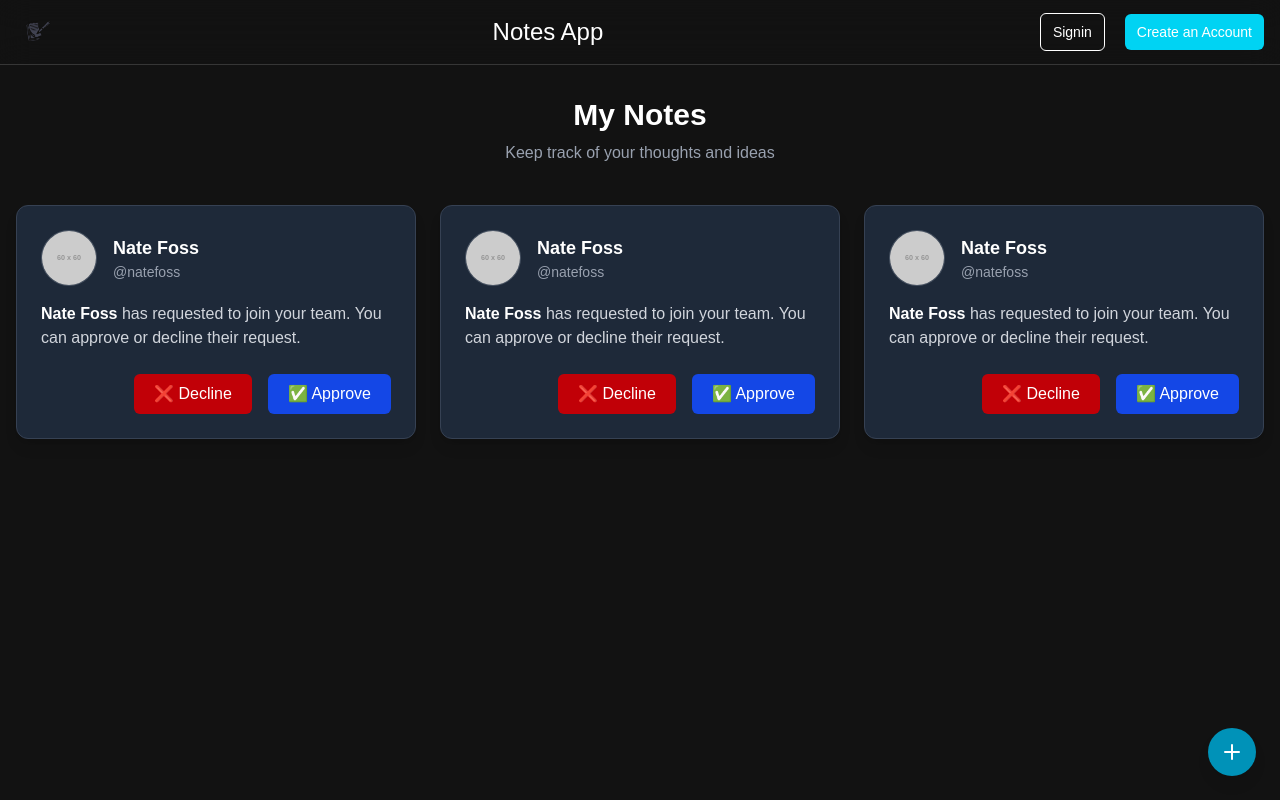
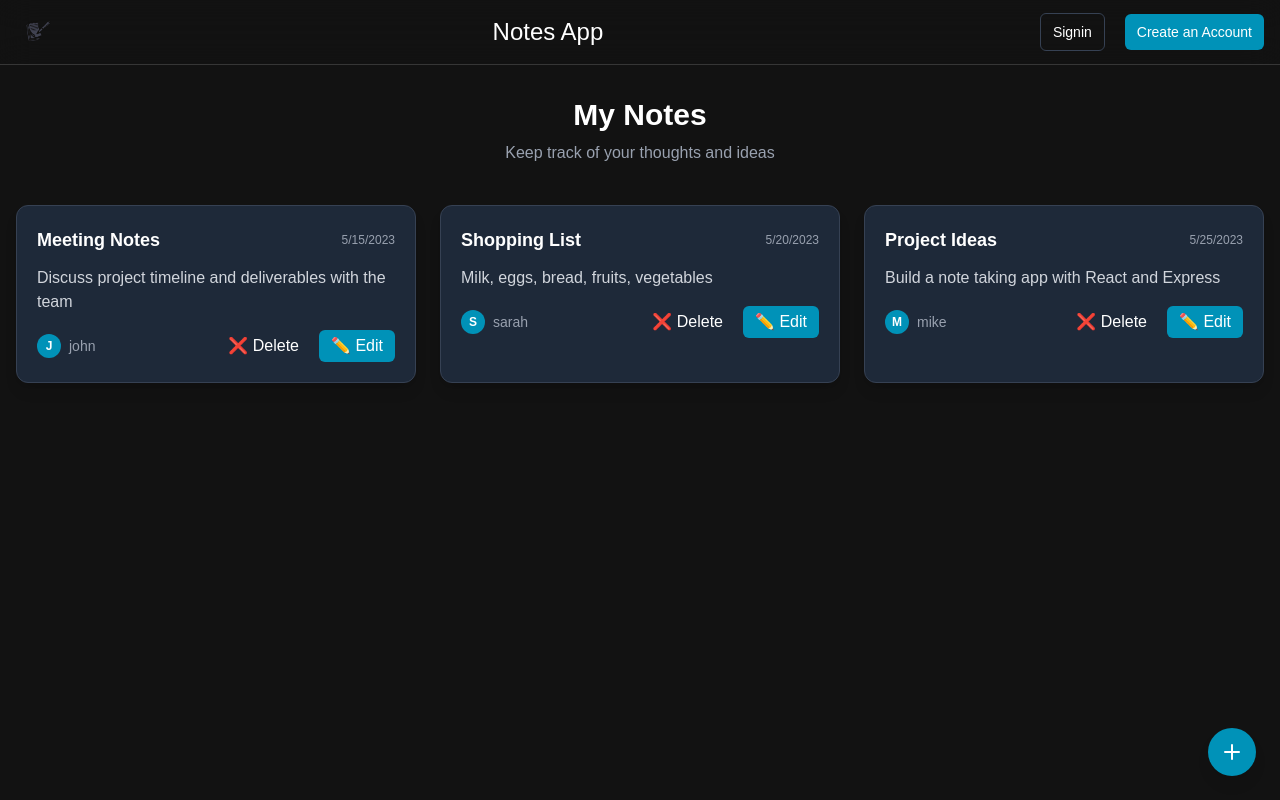
Before and after one commit to Mani-420/Notes_app, a React (Vite) app in the folder frontend/: page / in a window 1280 px wide. Built offline with nearby package versions, Linux system fonts and the light colour scheme.

Commit message:
Components

```diff
--- a/frontend/src/components/Navbar.jsx
+++ b/frontend/src/components/Navbar.jsx
@@ -1,39 +1,106 @@
-import React from 'react';
+import React, { useState } from 'react';
+import { Link, useNavigate } from 'react-router-dom';
 import notes from '../assets/notes.png';
-import { useState } from 'react';
-import { Menu, X } from 'lucide-react';
+import { Menu, X, LogOut } from 'lucide-react';
 
 const Navbar = () => {
   const [isOpen, setIsOpen] = useState(false);
+  const navigate = useNavigate();
+
+  // This should come from your auth context in a real app
+  const [isLoggedIn, setIsLoggedIn] = useState(false);
+
   const toggleMenu = () => {
     setIsOpen(!isOpen);
+  };
+
+  const handleLogout = () => {
+    // Here you would implement your logout logic:
+    // - Clear tokens/cookies
+    // - Update auth context
+    // - Redirect user
+
+    // For now, just toggle the mock state and navigate to home
+    setIsLoggedIn(false);
+    navigate('/');
   };
 
   return (
     <nav className="sticky top-0 z-50 py-3 backdrop-blur-lg border-b border-neutral-700/80">
       <div className="container px-4 mx-auto relative lg:text-sm">
         <div className="flex justify-between items-center">
-          <div className="flex items-center flex-shrink-0">
+          <Link to="/" className="flex items-center flex-shrink-0">
             <img className="h-10 w-10" src={notes} alt="company logo" />
+          </Link>
+          <Link to="/">
+            <h1 className="text-2xl">Notes App</h1>
+          </Link>
+
+          {/* Desktop Navigation */}
+          <div className="hidden lg:flex justify-center space-x-5 items-center">
+            {isLoggedIn ? (
+              <button
+                onClick={handleLogout}
+                className="flex items-center gap-2 py-2 px-3 border border-gray-700 rounded-md hover:border-red-500 hover:text-red-400 transition-colors"
+              >
+                <LogOut size={18} />
+                Logout
+              </button>
+            ) : (
+              <>
+                <Link
+                  to="/login"
+                  className="py-2 px-3 border border-gray-700 rounded-md hover:border-cyan-600"
+                >
+                  Signin
+                </Link>
+                <Link
+                  to="/register"
+                  className="bg-cyan-600 py-2 px-3 rounded-md hover:bg-cyan-700 transition duration-300 text-white"
+                >
+                  Create an Account
+                </Link>
+              </>
+            )}
           </div>
-          <div>
-            <h1 className="text-2xl">Notes App</h1>
-          </div>
-          <div className="hidden lg:flex justify-center space-x-5 items-center">
-            <a className="py-2 px-3 border rounded-md" href="#">
-              Signin
-            </a>
-            <a
-              className="bg-cyan-400 py-2 px-3 rounded-md hover:bg-cyan-600 transition duration-300"
-              href="#"
-            >
-              Create an Account
-            </a>
-          </div>
+
+          {/* Mobile menu button */}
           <div className="lg:hidden md:flex flex-col justify-end">
             <button onClick={toggleMenu}>{isOpen ? <X /> : <Menu />}</button>
           </div>
         </div>
+
+        {/* Mobile menu */}
+        {isOpen && (
+          <div className="lg:hidden absolute w-full left-0 mt-2 p-4 bg-gray-900 border border-neutral-700 rounded-md">
+            <div className="flex flex-col space-y-3">
+              {isLoggedIn ? (
+                <button
+                  onClick={handleLogout}
+                  className="flex items-center justify-center gap-2 py-2 px-3 border border-gray-700 rounded-md hover:border-red-500 hover:text-red-400"
+                >
+                  <LogOut size={18} />
+                  Logout
+                </button>
+              ) : (
+                <>
+                  <Link
+                    to="/login"
+                    className="py-2 px-3 border border-gray-700 rounded-md text-center"
+                  >
+                    Signin
+                  </Link>
+                  <Link
+                    to="/register"
+                    className="bg-cyan-600 py-2 px-3 rounded-md text-center"
+                  >
+                    Create an Account
+                  </Link>
+                </>
+              )}
+            </div>
+          </div>
+        )}
       </div>
     </nav>
   );
--- a/frontend/src/components/Notes.jsx
+++ b/frontend/src/components/Notes.jsx
@@ -1,35 +1,55 @@
 import React from 'react';
+import { Link } from 'react-router-dom';
 
-const Notes = () => {
+const NoteCard = ({ id, title, content, date, username, onEdit, onDelete }) => {
+  // Format the date (if provided)
+  const formattedDate = date ? new Date(date).toLocaleDateString() : '';
+
   return (
-    <div className="max-w-md w-full bg-gray-800 text-white rounded-xl p-6 shadow-lg border border-gray-700">
-      <div className="flex items-center space-x-4 mb-4">
-        <img
-          src="https://via.placeholder.com/60"
-          alt="Profile"
-          className="w-14 h-14 rounded-full border border-gray-600"
-        />
-        <div>
-          <h3 className="text-lg font-bold">Nate Foss</h3>
-          <p className="text-sm text-gray-400">@natefoss</p>
-        </div>
+    <div className="bg-gray-800 rounded-xl p-5 shadow-lg border border-gray-700 hover:border-cyan-700 transition-all">
+      {/* Card Header with Title and Date */}
+      <div className="flex justify-between items-center mb-3">
+        <h3 className="font-bold text-lg line-clamp-1">
+          {title || 'Untitled Note'}
+        </h3>
+        {date && <span className="text-xs text-gray-400">{formattedDate}</span>}
       </div>
 
-      <p className="text-gray-300 mb-6">
-        <span className="font-semibold text-white">Nate Foss</span> has
-        requested to join your team. You can approve or decline their request.
+      {/* Card Content */}
+      <p className="text-gray-300 mb-4 line-clamp-3">
+        {content || 'This note has no content.'}
       </p>
 
-      <div className="flex justify-end space-x-4">
-        <button className="bg-red-700 hover:bg-red-800 text-white px-5 py-2 rounded-md font-medium transition">
-          ❌ Decline
-        </button>
-        <button className="bg-blue-700 hover:bg-blue-800 text-white px-5 py-2 rounded-md font-medium transition">
-          ✅ Approve
-        </button>
+      {/* Card Footer */}
+      <div className="flex items-center justify-between">
+        <div className="flex items-center">
+          <div className="h-6 w-6 bg-cyan-600 rounded-full flex items-center justify-center text-xs font-bold mr-2">
+            {username ? username[0].toUpperCase() : '?'}
+          </div>
+          <span className="text-sm text-gray-400">
+            {username || 'Anonymous'}
+          </span>
+        </div>
+
+        <div className="flex space-x-2">
+          <button
+            onClick={() => onDelete(id)}
+            className="text-white px-3 py-1 rounded-md font-medium transition hover:text-red-400"
+            aria-label="Delete note"
+          >
+            ❌ Delete
+          </button>
+          <button
+            onClick={() => onEdit(id)}
+            className="bg-cyan-600 hover:bg-cyan-700 text-white px-3 py-1 rounded-md font-medium transition"
+            aria-label="Edit note"
+          >
+            ✏️ Edit
+          </button>
+        </div>
       </div>
     </div>
   );
 };
 
-export default Notes;
+export default NoteCard;
```
